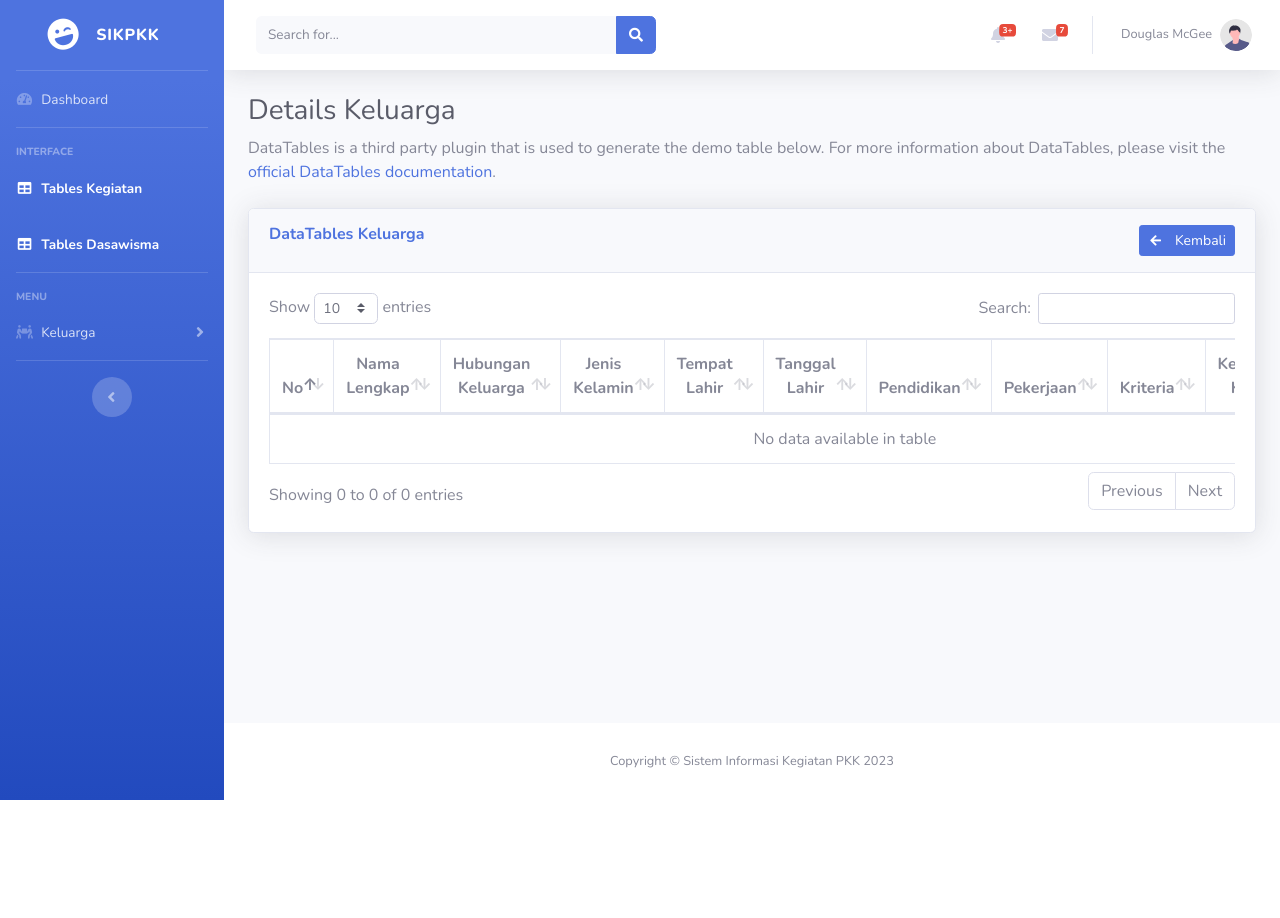
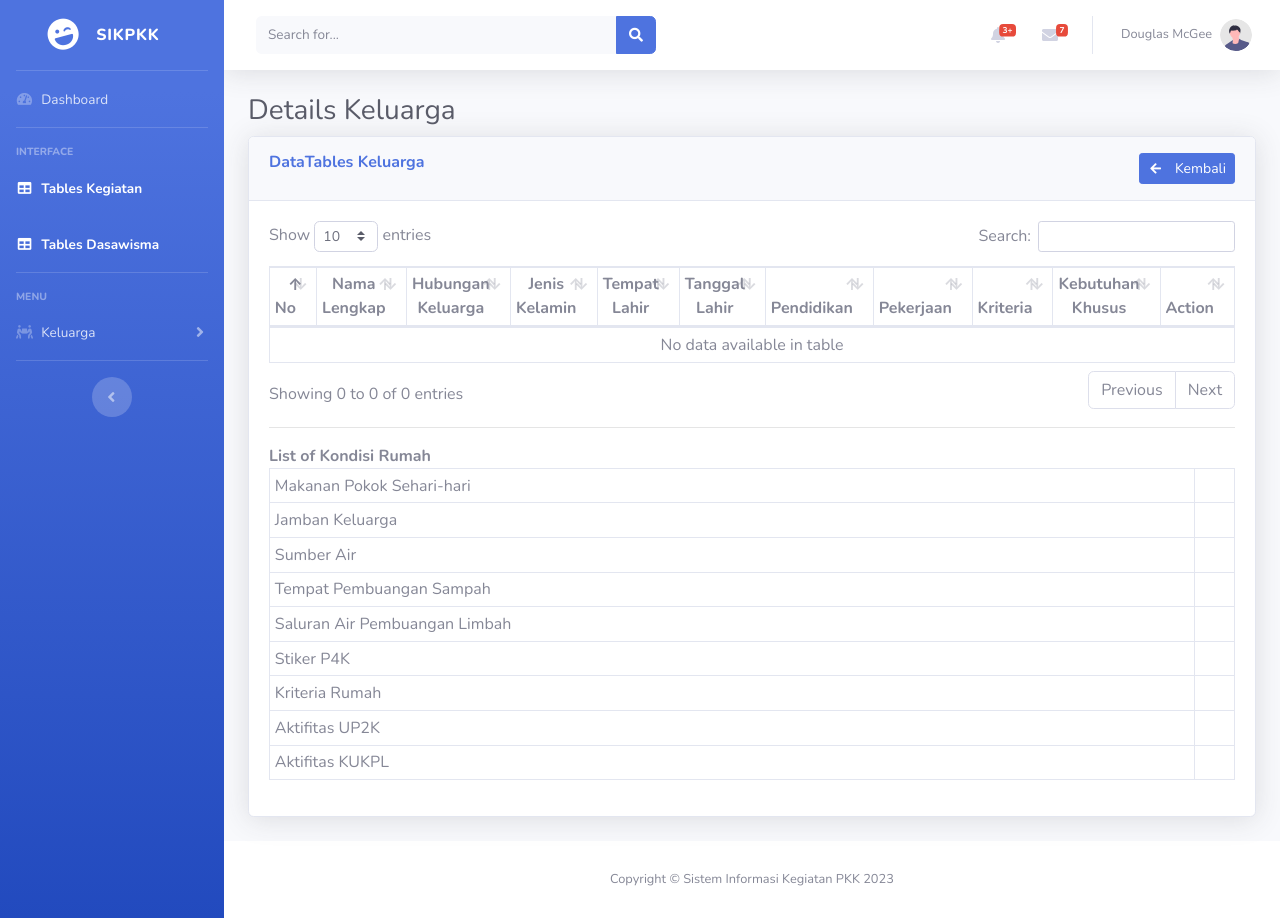
Before and after one commit to rifkydzalbarry/SIKPKK-App, a CodeIgniter app: page /SIKPKK-App/index.php/keluarga/detailKeluarga/1 in a window 1280 px wide. Before the commit the page ends 800 px from the top, so only its background shows below. Run offline with CodeIgniter, Linux system fonts and the light colour scheme; tables that the repository leaves empty or names only in its code hold one stand-in row (values such as "Sample post"); data that the repository does not hold is empty.

Commit message:
update detail

```diff
--- a/application/controllers/Keluarga.php
+++ b/application/controllers/Keluarga.php
@@ -7,6 +7,7 @@ class Keluarga extends CI_Controller
   {
     parent::__construct();
     $this->load->model('Keluarga_model');
+    $this->load->model('Kondisirumah_model');
   }
   public function index()
   {
@@ -75,6 +76,7 @@ class Keluarga extends CI_Controller
   {
     $data['judul'] = 'Detail Keluarga | SIKPKK';
     $data['keluarga'] = $this->Keluarga_model->getKeluargaByKK($id);
+    $data['kondisirumah'] = $this->Kondisirumah_model->kondisi()->result_array();
     $this->load->view('templates/header', $data);
     $this->load->view('keluarga/detail', $data);
     $this->load->view('templates/footer');
--- a/application/models/Kondisirumah_model.php
+++ b/application/models/Kondisirumah_model.php
@@ -7,7 +7,24 @@ class Kondisirumah_model extends CI_Model
   {
     $this->db->select('*');
     $this->db->from('tbl_keluarga');
-    $this->db->join('tbl_kondisirumah', 'tbl_kondisirumah.nik = tbl_keluarga.nik');
+    $this->db->join('tbl_kondisirumah', 'tbl_kondisirumah.no_kk = tbl_keluarga.no_kk');
     return $this->db->get();
   }
+
+  public function tambahDataKondisirumah()
+  {
+    $data = array(
+      'no_kk' => $this->input->post('no_kk'),
+      'mkn_pokok' => $this->input->post('mkn_pokok'),
+      'jamban' => $this->input->post('jamban'),
+      'sbr_air' => $this->input->post('sbr_air'),
+      'tps' => $this->input->post('tps'),
+      'spal' => $this->input->post('spal'),
+      'stiker_p4k' => $this->input->post('stiker_p4k'),
+      'krt_rmh' => $this->input->post('krt_rmh'),
+      'akf_up2k' => $this->input->post('akf_up2k'),
+      'akf_kukpl' => $this->input->post('akf_kukpl')
+    );
+    $this->db->insert('tbl_kondisirumah', $data);
+  }
 }
--- a/application/views/keluarga/detail.php
+++ b/application/views/keluarga/detail.php
@@ -3,8 +3,6 @@
 
   <!-- Page Heading -->
   <h1 class="h3 mb-2 text-gray-800">Details Keluarga</h1>
-  <p class="mb-4">DataTables is a third party plugin that is used to generate the demo table below.
-    For more information about DataTables, please visit the <a target="_blank" href="https://datatables.net">official DataTables documentation</a>.</p>
 
   <!-- DataTales Example -->
   <div class="card shadow mb-4">
@@ -27,7 +25,7 @@
             </button>
           </div>
         <?php endif; ?>
-        <table class="table table-bordered" id="dataTable" width="100%" cellspacing="0">
+        <table class="table table-bordered table-sm" id="dataTable" width="100%" cellspacing="0">
           <thead class="text-center">
             <tr>
               <th>No</th>
@@ -66,6 +64,53 @@
           </tbody>
         </table>
       </div>
+      <!-- Divider -->
+      <hr class="sidebar-divider">
+      <div class="table-responsive">
+        <caption><strong>List of Kondisi Rumah</strong></caption>
+        <table class="table table-bordered table-sm" id="dataTable" width="100%" cellspacing="0">
+          <tbody>
+            <?php foreach ($kondisirumah as $krmh) : ?>
+              <tr>
+                <td>Makanan Pokok Sehari-hari</td>
+                <td><?= $krmh['mkn_pokok'] ?></td>
+              </tr>
+              <tr>
+                <td>Jamban Keluarga</td>
+                <td><?= $krmh['jamban'] ?></td>
+              </tr>
+              <tr>
+                <td>Sumber Air</td>
+                <td><?= $krmh['sbr_air'] ?></td>
+              </tr>
+              <tr>
+                <td>Tempat Pembuangan Sampah</td>
+                <td><?= $krmh['tps'] ?></td>
+              </tr>
+              <tr>
+                <td>Saluran Air Pembuangan Limbah</td>
+                <td><?= $krmh['spal'] ?></td>
+              </tr>
+              <tr>
+                <td>Stiker P4K</td>
+                <td><?= $krmh['stiker_p4k'] ?></td>
+              </tr>
+              <tr>
+                <td>Kriteria Rumah</td>
+                <td><?= $krmh['krt_rmh'] ?></td>
+              </tr>
+              <tr>
+                <td>Aktifitas UP2K</td>
+                <td><?= $krmh['akf_up2k'] ?></td>
+              </tr>
+              <tr>
+                <td>Aktifitas KUKPL</td>
+                <td><?= $krmh['akf_kukpl'] ?></td>
+              </tr>
+            <?php endforeach; ?>
+          </tbody>
+        </table>
+      </div>
     </div>
   </div>
 
@@ -74,24 +119,3 @@
 
 </div>
 <!-- End of Main Content -->
-
-<!-- <tbody>
-  <?php $no = "1";
-  foreach ($keluarga as $klg) : ?>
-    <tr>
-      <th scope="row"><?= $no++; ?></th>
-      <td><?= $klg['nama_lgkp'] ?></td>
-      <td><?= $klg['hbkel'] ?></td>
-      <td><?= $klg['jk'] ?></td>
-      <td><?= $klg['tmp_lhr'] ?></td>
-      <td><?= $klg['tgl_lhr'] ?></td>
-      <td><?= $klg['pendidikan'] ?></td>
-      <td><?= $klg['pekerjaan'] ?></td>
-      <td><?= $klg['kriteria'] ?></td>
-      <td><?= $klg['keb_khs'] ?></td>
-      <td><a href="<?= base_url() ?>keluarga/edit/<?= $klg['nik'] ?>" class="badge text-bg-success">edit</a></td>
-    </tr>
-  <?php endforeach; ?>
-</tbody>
-</table>
-<a href="<?= base_url() ?>keluarga" class="btn btn-primary">Kembali</a> -->
--- a/application/views/templates/header.php
+++ b/application/views/templates/header.php
@@ -91,7 +91,7 @@
               <i class="fas fa-fw fa-people-carry"></i>
               List Keluarga
             </a>
-            <a class="collapse-item" href="<?= base_url() ?>kondisirumah/tambahKondisi">
+            <a class="collapse-item" href="<?= base_url() ?>kondisirumah/tambah">
               <i class="fas fa-fw fa-house-user"></i>
               Kondisi Rumah
             </a>
```
Also changed, not shown: application/controllers/Kondisirumah.php (+8 -13 lines), application/views/home/index.php (+8 -0 lines), application/views/kondisirumah/form_tambah.php (+7 -5 lines).
